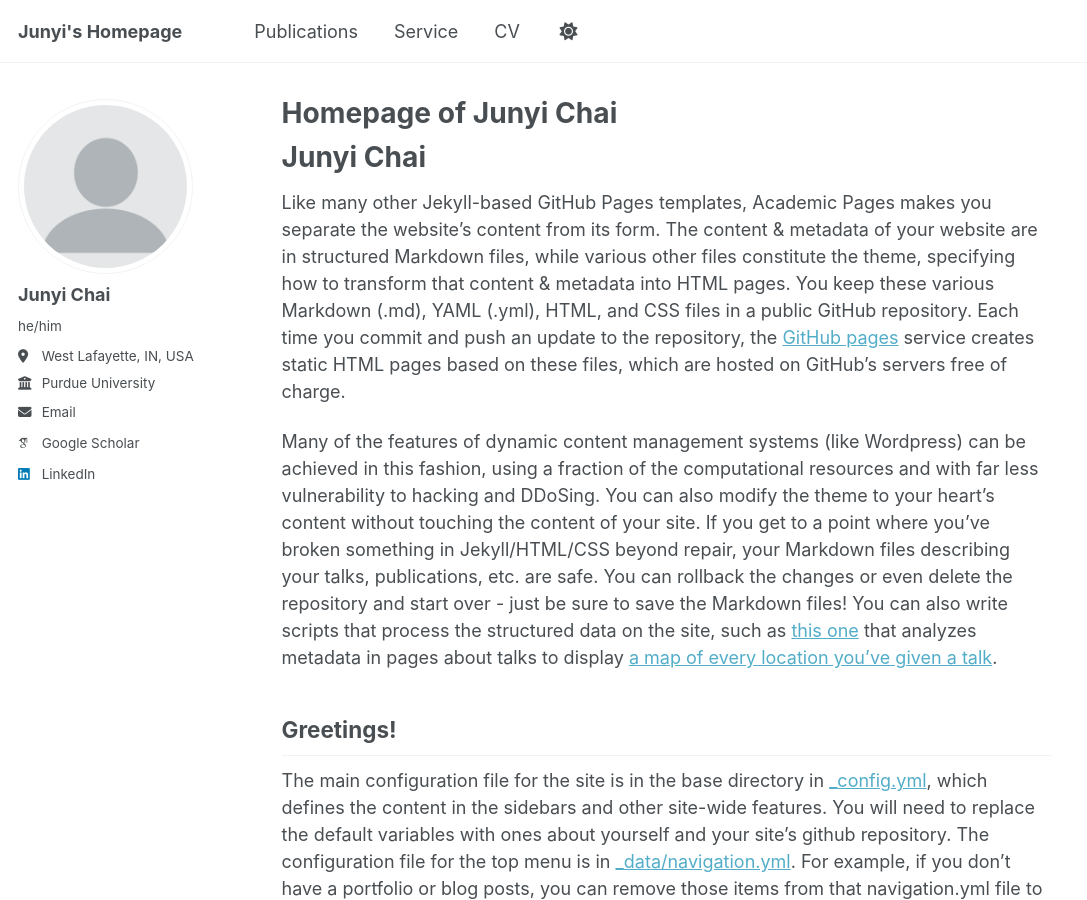
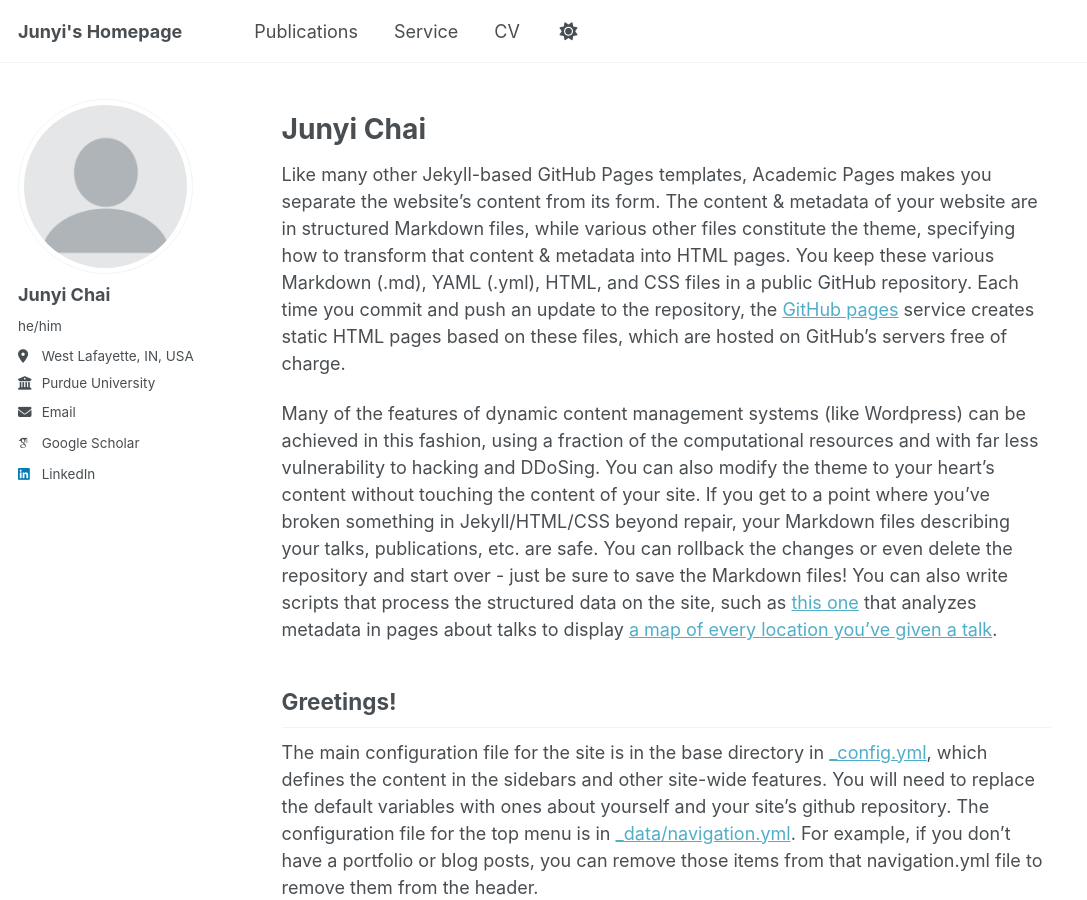
Before and after one commit to cjy24/cjy24.github.io, a Jekyll site: the page built from _pages/about.md, in a window 1280 px wide and 900 px high. Shown: the whole window, without its empty margins (0-1087 px from the left). Built offline with Jekyll 4.4.1, drawn with Linux system fonts in a browser that asks for light colours; some web fonts are replaced; a script that is not in the unit is left out.

Commit message:
Update about.md

```diff
--- a/_pages/about.md
+++ b/_pages/about.md
@@ -1,6 +1,6 @@
 ---
 permalink: /
-title: "Homepage of Junyi Chai"
+title: ""
 author_profile: true
 redirect_from:
   - /about/
```
